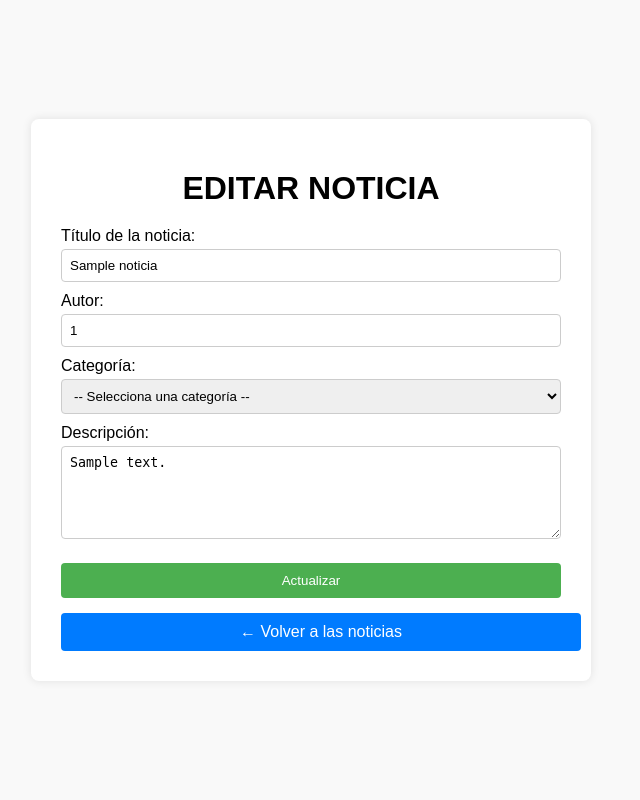
After one commit to SharmarAndrey/BBDD, a PHP site: page /editar_noticia.php?id=1 in a window 1280 px wide. The commit adds this page. Shown: the whole page, without its empty margins (329-969 px from the left). Run offline with PHP 8.4, Linux system fonts and the light colour scheme; tables that the repository leaves empty or names only in its code hold one stand-in row (values such as "Sample post").

Commit message:
Edit notice

```diff
--- /dev/null
+++ b/notocias/editar_noticia.php
@@ -0,0 +1,176 @@
+<?php
+require_once "conexion.php";
+
+$tituloErr = $categoriaErr = $descripcionErr = $updateErr = "";
+$titulo = $categoria = $descripcion = $updateSuccess = "";
+$id = $_GET['id'] ?? null;
+
+if (!$id) {
+    die("❌ ID de noticia no proporcionado.");
+}
+
+// Obtener datos actuales de la noticia
+$stmt = $pdo->prepare("SELECT * FROM noticias WHERE id = ?");
+$stmt->execute([$id]);
+$noticia = $stmt->fetch(PDO::FETCH_ASSOC);
+
+if (!$noticia) {
+    die("❌ Noticia no encontrada.");
+}
+
+$titulo = $noticia['titulo'];
+$categoria = $noticia['categoria'];
+$descripcion = $noticia['descripcion'];
+$user_id = $noticia['user_id'];
+
+if ($_SERVER["REQUEST_METHOD"] === "POST") {
+    $titulo = trim($_POST["titulo"]);
+    $categoria = trim($_POST["categoria"]);
+    $descripcion = trim($_POST["descripcion"]);
+
+    if (empty($titulo)) {
+        $tituloErr = "Tienes que introducir un título";
+    }
+    if (empty($categoria)) {
+        $categoriaErr = "Tienes que introducir una categoría";
+    }
+    if (empty($descripcion)) {
+        $descripcionErr = "Tienes que introducir una descripción";
+    }
+
+    if (!$tituloErr && !$categoriaErr && !$descripcionErr) {
+        try {
+            $stmt = $pdo->prepare("UPDATE noticias SET titulo = ?, descripcion = ?, categoria = ? WHERE id = ?");
+            $stmt->execute([$titulo, $descripcion, $categoria, $id]);
+            $updateSuccess = "✅ Noticia actualizada con éxito";
+        } catch (Exception $e) {
+            $updateErr = "❌ Error al actualizar: " . $e->getMessage();
+        }
+    }
+}
+?>
+
+<!DOCTYPE html>
+<html lang="es">
+<head>
+    <meta charset="UTF-8">
+    <title>Editar noticia</title>
+    <style>
+          body {
+            font-family: Arial, sans-serif;
+            display: flex;
+            justify-content: center;
+            align-items: center;
+            background: #f9f9f9;
+            min-height: 100vh;
+            margin: 0;
+        }
+
+        #main {
+            background: white;
+            padding: 30px;
+            border-radius: 8px;
+            box-shadow: 0 0 10px rgba(0,0,0,0.1);
+            width: 100%;
+            max-width: 500px;
+        }
+
+        h1 {
+            text-align: center;
+            margin-bottom: 20px;
+        }
+
+        label {
+            display: block;
+            margin-top: 10px;
+        }
+
+        input[type="text"],
+        input[type="number"],
+        textarea,
+        select {
+            width: 100%;
+            padding: 8px;
+            margin-top: 4px;
+            border: 1px solid #ccc;
+            border-radius: 4px;
+            box-sizing: border-box;
+        }
+
+        .error {
+            color: darkred;
+            font-size: 13px;
+            margin-top: 3px;
+            display: block;
+        }
+
+        .success {
+            color: green;
+            text-align: center;
+        }
+
+        input[type="submit"] {
+            background-color: #4CAF50;
+            color: white;
+            margin-top: 20px;
+            padding: 10px;
+            width: 100%;
+            border: none;
+            border-radius: 4px;
+            cursor: pointer;
+        }
+
+        a.button {
+            display: inline-block;
+            margin-top: 15px;
+            text-align: center;
+            width: 100%;
+            padding: 10px;
+            background-color: #007bff;
+            color: white;
+            border-radius: 4px;
+            text-decoration: none;
+        }
+
+        a.button:hover {
+            background-color: #0056b3;
+        }
+    </style>
+</head>
+<body>
+
+<div id="main">
+    <h1 class="success"><?= $updateSuccess ?></h1>
+    <h1 class="error"><?= $updateErr ?></h1>
+    <h1>EDITAR NOTICIA</h1>
+
+    <form action="editar_noticia.php?id=<?= $id ?>" method="POST">
+
+        <label for="titulo">Título de la noticia:</label>
+        <input type="text" name="titulo" id="titulo" value="<?= htmlspecialchars($titulo) ?>">
+        <?php if (!empty($tituloErr)): ?><span class="error">* <?= $tituloErr ?></span><?php endif; ?>
+
+        <label for="user_id">Autor:</label>
+        <input type="number" name="user_id" id="user_id" value="<?= htmlspecialchars($user_id) ?>" readonly>
+
+        <label for="categoria">Categoría:</label>
+        <select name="categoria" id="categoria">
+            <option value="">-- Selecciona una categoría --</option>
+            <option value="Noticias" <?= $categoria == "Noticias" ? 'selected' : '' ?>>Noticias</option>
+            <option value="Curiosidades" <?= $categoria == "Curiosidades" ? 'selected' : '' ?>>Curiosidades</option>
+            <option value="Deportes" <?= $categoria == "Deportes" ? 'selected' : '' ?>>Deportes</option>
+        </select>
+        <?php if (!empty($categoriaErr)): ?><span class="error">* <?= $categoriaErr ?></span><?php endif; ?>
+
+        <label for="descripcion">Descripción:</label>
+        <textarea name="descripcion" id="descripcion" rows="5"><?= htmlspecialchars($descripcion) ?></textarea>
+        <?php if (!empty($descripcionErr)): ?><span class="error">* <?= $descripcionErr ?></span><?php endif; ?>
+
+        <input type="submit" value="Actualizar">
+    </form>
+
+    <a href="index.php" class="button">← Volver a las noticias</a>
+</div>
+
+</body>
+</html>
```
Also changed, not shown: notocias/index.php (+54 -9 lines).
